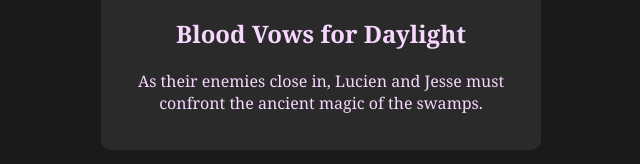
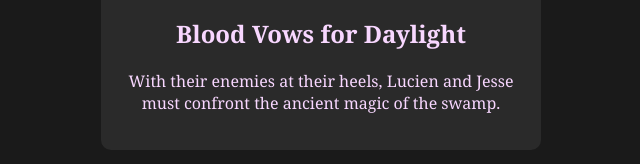
Before and after one commit to sebastianvalebooks/bloodandmoonlight, a plain HTML site: page index.html in a window 1280 px wide. Shown: the part 2275-2439 px from the top of the page, without its empty margins (319-959 px from the left). Drawn offline with Linux system fonts and the light colour scheme.

Commit message:
Update index.html

```diff
--- a/index.html
+++ b/index.html
@@ -96,7 +96,7 @@
                 <img src="blood-vows-for-daylight.jpg" alt="Blood Vows for Daylight Cover">
             </a>
             <h2>Blood Vows for Daylight</h2>
-            <p>As their enemies close in, Lucien and Jesse must confront the ancient magic of the swamps.</p>
+            <p>With their enemies at their heels, Lucien and Jesse must confront the ancient magic of the swamp.</p>
         </div>
     </div>
 
```
